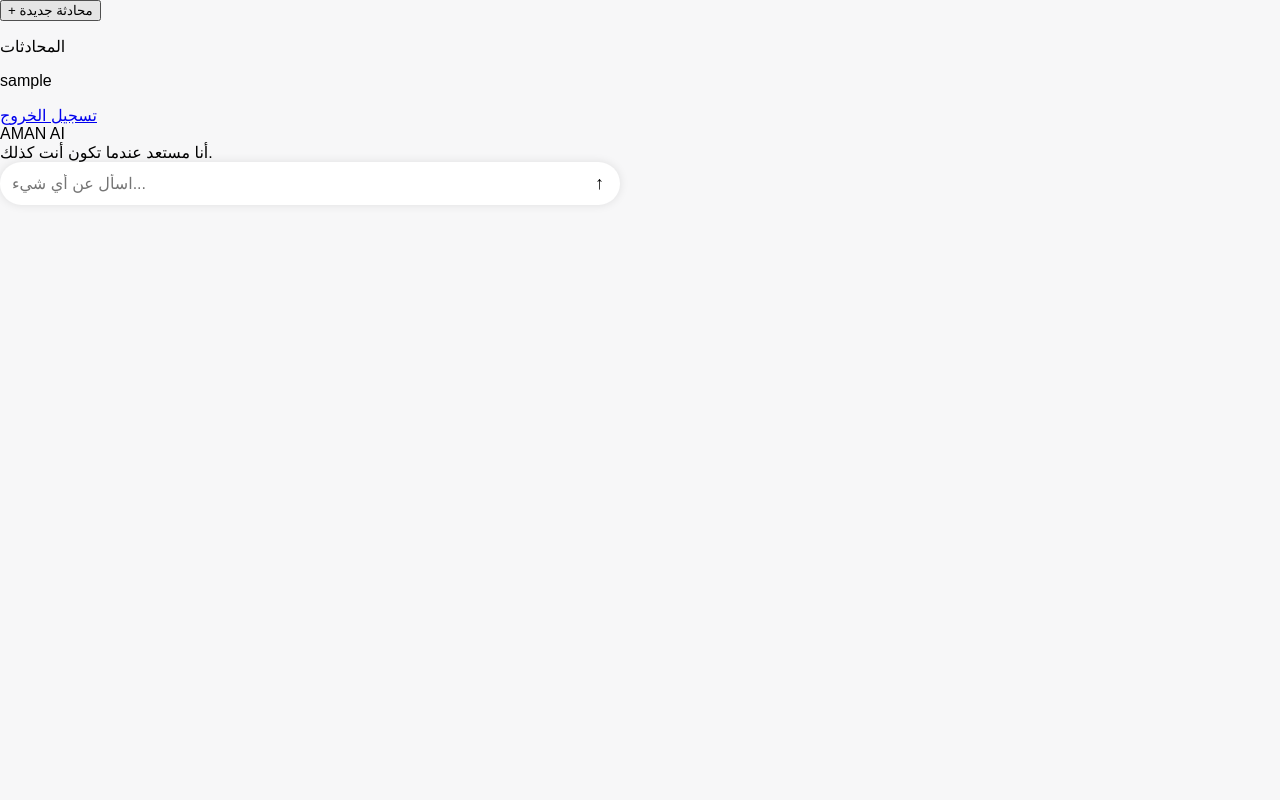
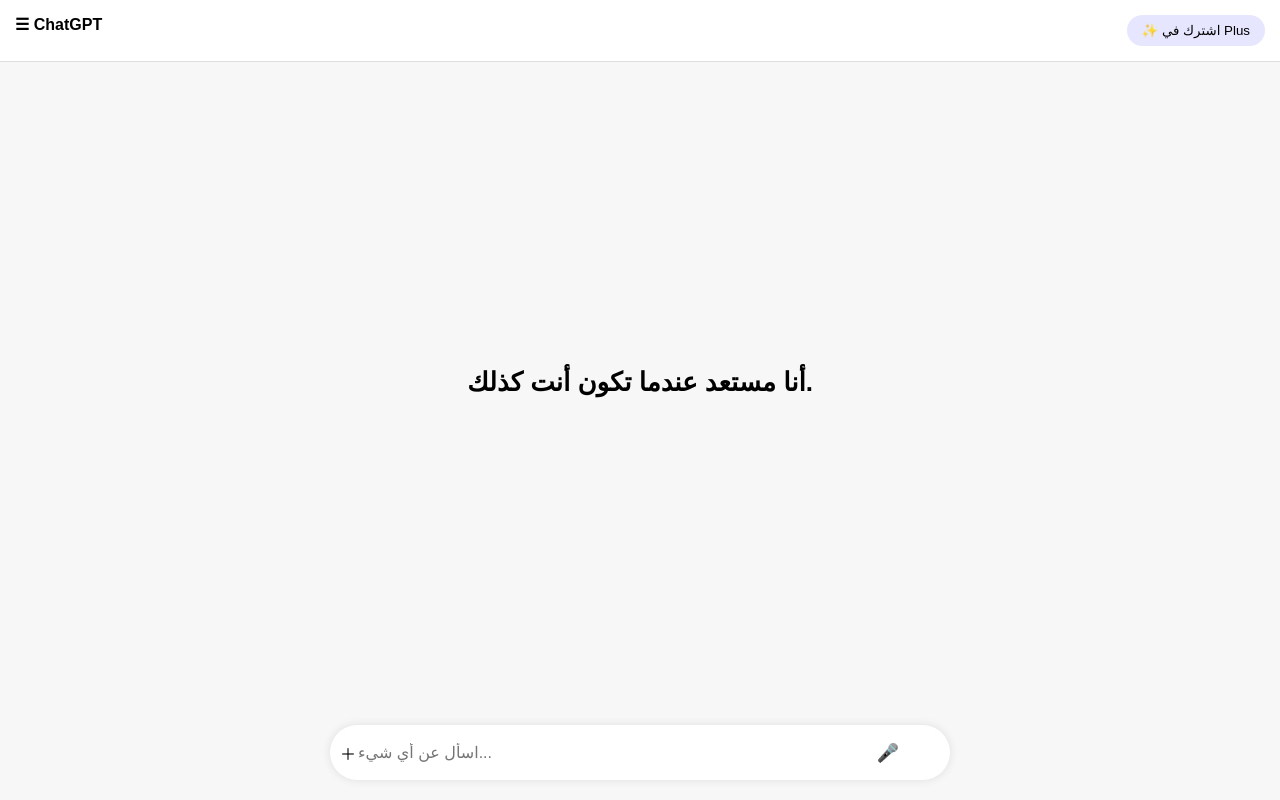
Before and after one commit to khalidnishirwan-cloud/aman, a Flask app: page / in a window 1280 px wide. Run offline with Flask 3, Linux system fonts and the light colour scheme; the visitor is signed in with stand-in values (Sample User, id 1).

Commit message:
Update index.html

```diff
--- a/templates/index.html
+++ b/templates/index.html
@@ -3,43 +3,34 @@
 <head>
 <meta charset="UTF-8">
 <title>AMAN AI</title>
-<link rel="stylesheet" href="/static/style.css">
+<link rel="stylesheet" href="style.css">
 </head>
 <body>
 
-<div class="sidebar">
-    <button onclick="newChat()">+ محادثة جديدة</button>
-
-    <div class="menu">
-        <p>المحادثات</p>
+<!-- HEADER -->
+<div class="header">
+    <div class="left">
+        ☰ ChatGPT
     </div>
-
-    <div class="bottom">
-        <p>{{user}}</p>
-        <a href="/logout">تسجيل الخروج</a>
+    <div class="right">
+        <button class="plus">✨ اشترك في Plus</button>
     </div>
 </div>
 
-<div class="main">
-
-    <div class="topbar">
-        AMAN AI
-    </div>
-
-    <div id="chat-box" class="chat-box">
-        <div class="welcome">
-            أنا مستعد عندما تكون أنت كذلك.
-        </div>
-    </div>
-
-    <div class="input-box">
-        <input id="message" placeholder="اسأل عن أي شيء...">
-        <button onclick="sendMessage()">↑</button>
-    </div>
-
+<!-- CENTER -->
+<div class="center">
+    <h1>أنا مستعد عندما تكون أنت كذلك.</h1>
 </div>
 
-<script src="/static/script.js"></script>
+<!-- INPUT -->
+<div class="input-container">
+    <div class="input-box">
+        <span>＋</span>
+        <input placeholder="اسأل عن أي شيء...">
+        <button>🎤</button>
+        <button class="send">↑</button>
+    </div>
+</div>
 
 </body>
 </html>
```
